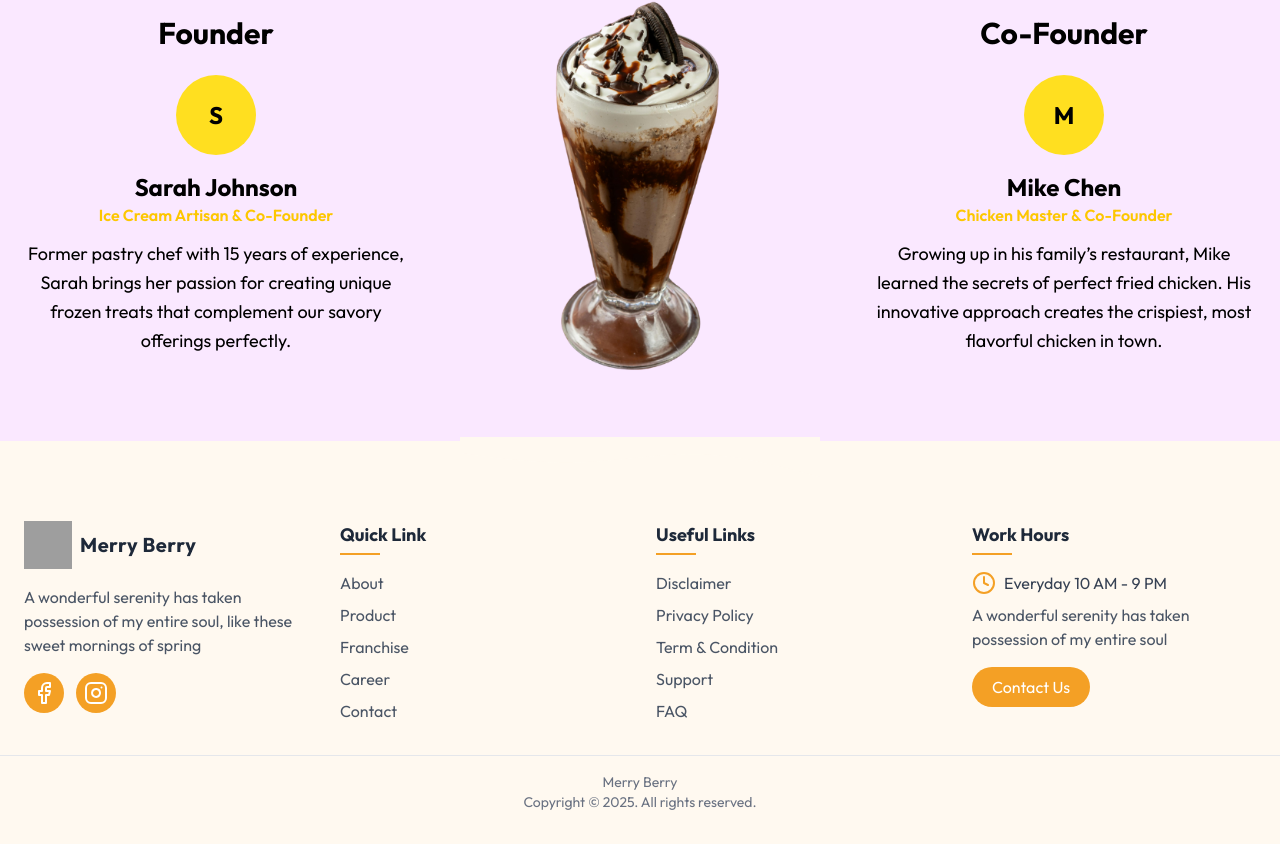
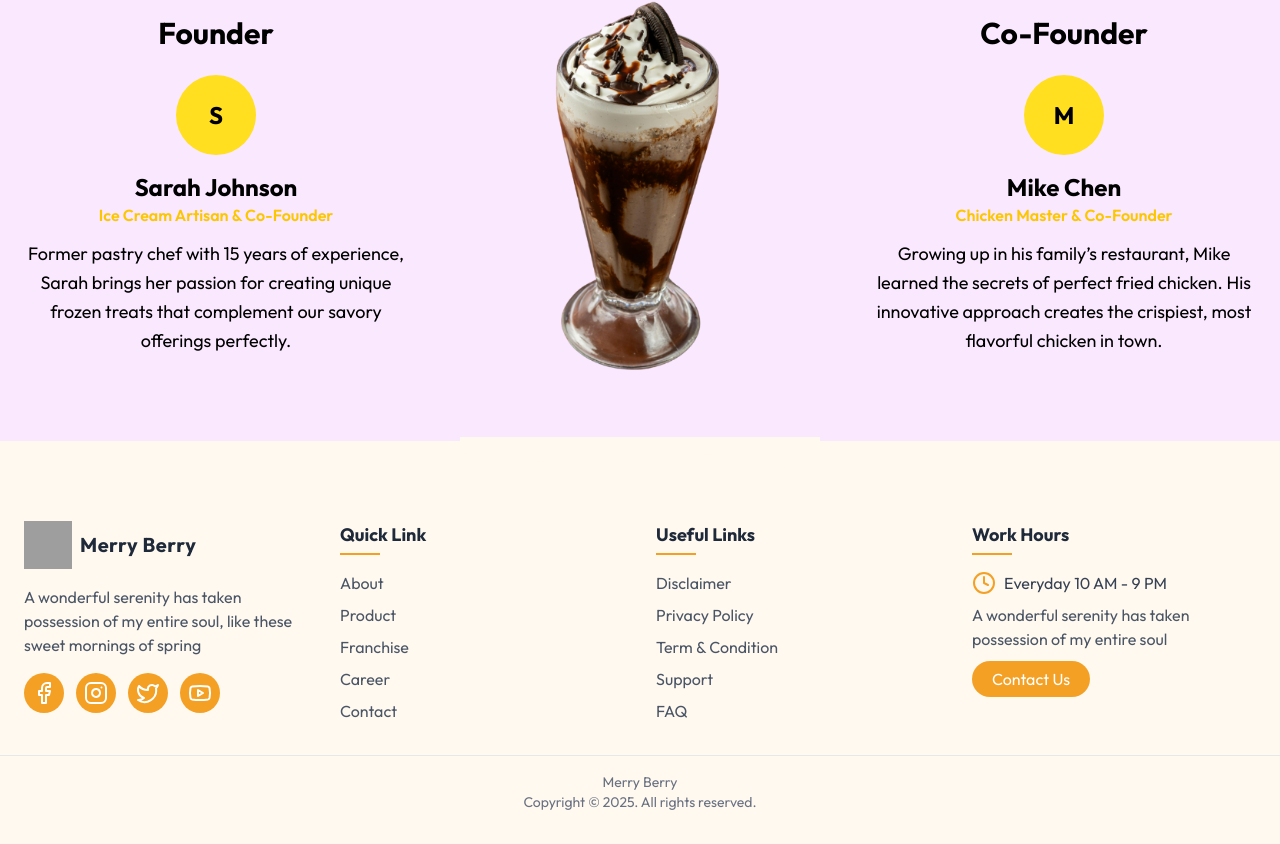
Before and after one commit to NovaFrames/MerryBerry, a React (Vite) app: page /about in a window 1280 px wide. Shown: the part 4444-5288 px from the top of the page. Built offline with nearby package versions, Linux system fonts and the light colour scheme; grey boxes are pictures that could not be loaded.

Commit message:
footer updated

```diff
--- a/src/components/Footer.jsx
+++ b/src/components/Footer.jsx
@@ -1,8 +1,45 @@
 import { Clock, Facebook, Instagram, Twitter, Youtube } from "lucide-react";
 import React from "react";
+import { useNavigate } from "react-router-dom";
 
+// Footer data config
+const footerData = {
+
+  brand: {
+    logo: "https://cdn-icons-png.flaticon.com/512/3075/3075977.png",
+    name: "Merry Berry",
+    description:
+      "A wonderful serenity has taken possession of my entire soul, like these sweet mornings of spring",
+  },
+  socials: [
+    { icon: <Facebook />, href: "#", color: "#f4a025" },
+    { icon: <Instagram />, href: "#", color: "#f4a025" },
+    { icon: <Twitter />, href: "#", color: "#f4a025" },
+    { icon: <Youtube />, href: "#", color: "#f4a025" },
+  ],
+  quickLinks: [
+    { name: "About", href: "about" },
+    { name: "Product", href: "products" },
+    { name: "Franchise", href: "franchise" },
+    { name: "Career", href: "career" },
+    { name: "Contact", href: "contact" },
+  ],
+  usefulLinks: [
+    { name: "Disclaimer", href: "#" },
+    { name: "Privacy Policy", href: "#" },
+    { name: "Term & Condition", href: "#" },
+    { name: "Support", href: "#" },
+    { name: "FAQ", href: "#" },
+  ],
+  workHours: {
+    time: "Everyday 10 AM - 9 PM",
+    note: "A wonderful serenity has taken possession of my entire soul",
+    button: { text: "Contact Us", href: "enquiry" },
+  },
+};
 
 export default function Footer() {
+  const navigate = useNavigate();
   return (
     <footer className="relative z-50 bg-[#fff9f0] pt-20 pb-8">
       {/* Curve Border */}
@@ -24,32 +61,26 @@ export default function Footer() {
         <div>
           <div className="flex items-center gap-2 mb-4">
             <img
-              src="https://cdn-icons-png.flaticon.com/512/3075/3075977.png"
-              alt="IceLab Logo"
+              src={footerData.brand.logo}
+              alt={`${footerData.brand.name} Logo`}
               className="w-12 h-12"
             />
             <h2 className="text-xl font-bold text-gray-800 tracking-wide">
-              Merry Berry
+              {footerData.brand.name}
             </h2>
           </div>
-          <p className="text-gray-600 mb-4">
-            A wonderful serenity has taken possession of my entire soul, like
-            these sweet mornings of spring
-          </p>
+          <p className="text-gray-600 mb-4">{footerData.brand.description}</p>
           <div className="flex gap-3">
-            <a
-              href="#"
-              className="bg-[#f4a025] p-2 rounded-full text-white hover:bg-[#e38f1d]"
-            >
-              <Facebook />
-            </a>
-            <a
-              href="#"
-              className="bg-[#f4a025] p-2 rounded-full text-white hover:bg-[#e38f1d]"
-            >
-              <Instagram />
-            </a>
-
+            {footerData.socials.map((social, i) => (
+              <a
+                key={i}
+                href={social.href}
+                className="p-2 rounded-full text-white"
+                style={{ backgroundColor: social.color }}
+              >
+                {social.icon}
+              </a>
+            ))}
           </div>
         </div>
 
@@ -60,11 +91,11 @@ export default function Footer() {
             <span className="block w-10 h-[2px] bg-[#f4a025] mt-1"></span>
           </h3>
           <ul className="space-y-2 text-gray-600">
-            <li><a href="#">About</a></li>
-            <li><a href="#">Product</a></li>
-            <li><a href="#">Franchise</a></li>
-            <li><a href="#">Career</a></li>
-            <li><a href="#">Contact</a></li>
+            {footerData.quickLinks.map((link, i) => (
+              <li key={i}>
+                <span onClick={() => (navigate(link.href))} className="cursor-pointer">{link.name}</span>
+              </li>
+            ))}
           </ul>
         </div>
 
@@ -75,11 +106,11 @@ export default function Footer() {
             <span className="block w-10 h-[2px] bg-[#f4a025] mt-1"></span>
           </h3>
           <ul className="space-y-2 text-gray-600">
-            <li><a href="#">Disclaimer</a></li>
-            <li><a href="#">Privacy Policy</a></li>
-            <li><a href="#">Term & Condition</a></li>
-            <li><a href="#">Support</a></li>
-            <li><a href="#">FAQ</a></li>
+            {footerData.usefulLinks.map((link, i) => (
+              <li key={i}>
+                <span onClick={() => (navigate(link.href))} className="cursor-pointer">{link.name}</span>
+              </li>
+            ))}
           </ul>
         </div>
 
@@ -91,20 +122,17 @@ export default function Footer() {
           </h3>
           <div className="flex items-center gap-2 text-gray-700 mb-2">
             <Clock className="text-[#f4a025]" />
-            Everyday 10 AM - 9 PM
+            {footerData.workHours.time}
           </div>
-          <p className="text-gray-600 mb-4">
-            A wonderful serenity has taken possession of my entire soul
-          </p>
-          <button className="bg-[#f4a025] text-white py-2 px-5 rounded-full hover:bg-[#e38f1d]">
-            Contact Us
-          </button>
+          <p className="text-gray-600 mb-4">{footerData.workHours.note}</p>
+          <span onClick={() => (navigate(footerData.workHours.button.href))} className="cursor-pointer bg-[#f4a025] text-white py-2 px-5 rounded-full hover:bg-[#e38f1d]">
+            {footerData.workHours.button.text}</span>
         </div>
       </div>
 
       {/* Bottom */}
       <div className="border-t border-gray-200 mt-8 pt-4 text-center text-gray-500 text-sm">
-        Merry Berry <br />
+        {footerData.brand.name} <br />
         Copyright © {new Date().getFullYear()}. All rights reserved.
       </div>
     </footer>
```
